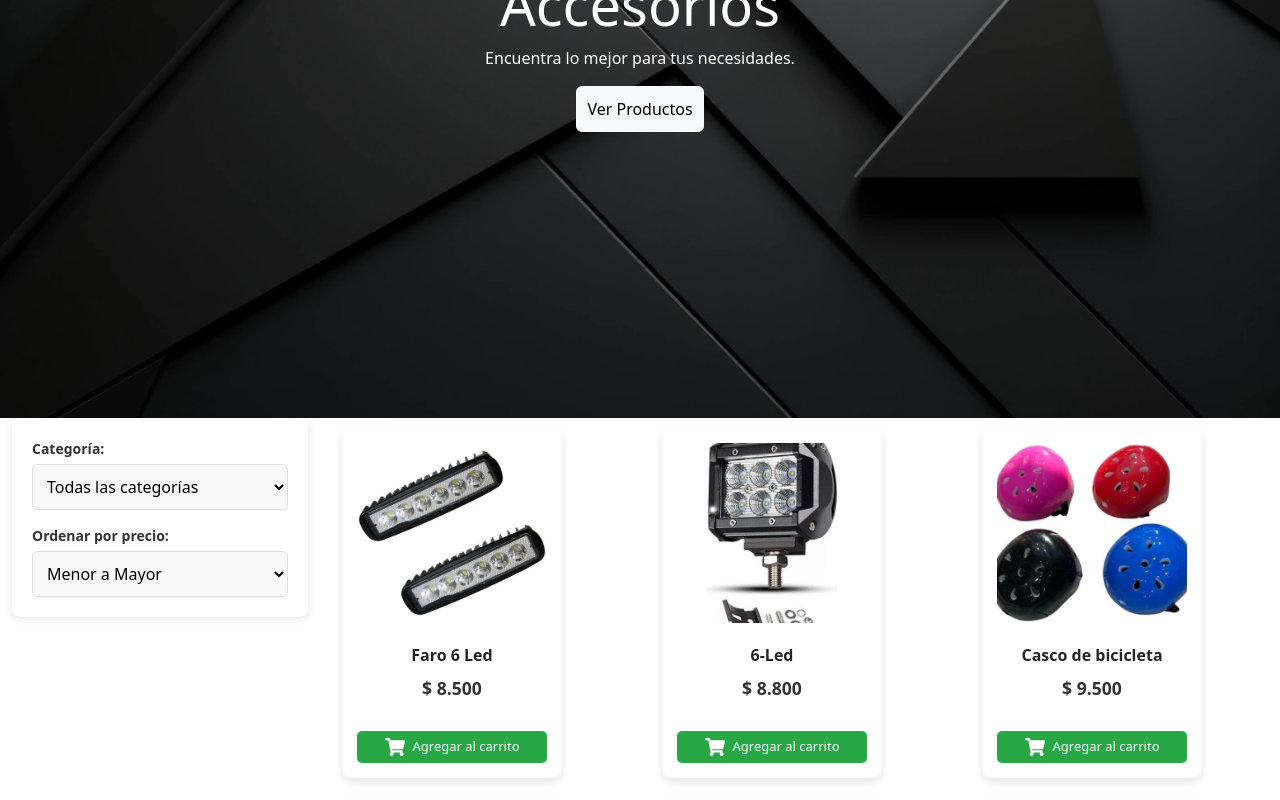
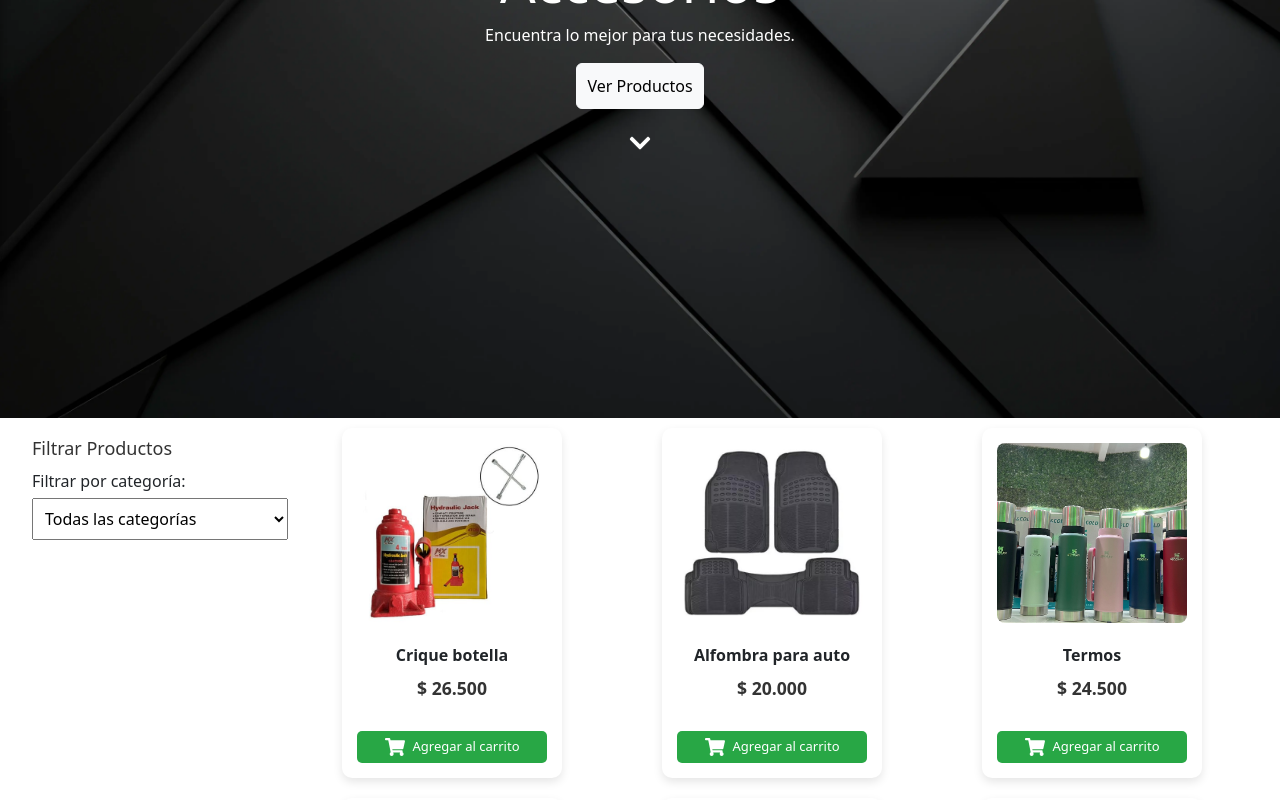
Before and after one commit to anagonzalezS/tienda_Jbdaccesorios, a React (Vite) app: page / in a window 1280 px wide. Shown: the part 480-1280 px from the top of the page. Built offline with nearby package versions, Linux system fonts and the light colour scheme.

Commit message:
modifico diseño

```diff
--- a/src/App.jsx
+++ b/src/App.jsx
@@ -1,5 +1,5 @@
-import React, { useState, useEffect } from 'react';
-import { BrowserRouter as Router, Route, Routes } from 'react-router-dom'; // Importar React Router
+import React, { useState } from 'react';
+import { BrowserRouter as Router, Route, Routes } from 'react-router-dom';
 import '@fortawesome/fontawesome-free/css/all.min.css';
 
 import Navbar from './components/Navbar.jsx';
@@ -7,60 +7,49 @@ import Portada from './components/Portada.jsx';
 import Productos from './components/Productos.jsx';
 import Ubicacion from './components/Ubicacion.jsx';
 import Footer from './components/Footer.jsx';
-import productos from './data/productos';
-import Compra from './components/Compra';  // Importamos el formulario de compra
-import CarritoModal from './components/CarritoModal'; // Importamos el modal del carrito
+import Compra from './components/Compra';
+import CarritoModal from './components/CarritoModal';
+import Filtros from './components/Filtros';
+import productos from './data/productos.jsx';
+
+const categorias = [
+  { value: 'all', label: 'Todas las categorías' },
+  { value: 'Bicicletas', label: 'Bicicletas' },
+  { value: 'Auto', label: 'Auto' },
+  { value: 'Equipo de mate', label: 'Equipo de mate' },
+  { value: 'Moto', label: 'Moto' },
+  { value: 'Herramientas', label: 'Herramientas' },
+  { value: 'Iluminación', label: 'Iluminación' },
+  { value: 'Seguridad', label: 'Seguridad' },
+  { value: 'Camping', label: 'Camping' },
+  { value: 'Accesorios', label: 'Accesorios' },
+  { value: 'Audio', label: 'Audio' },
+];
 
 function App() {
   const [productosList, setProductosList] = useState(productos);
-  const [carrito, setCarrito] = useState([]);  // Inicializamos carrito como un array vacío
-  const [showCarritoModal, setShowCarritoModal] = useState(false); // Estado para controlar la visibilidad del modal
+  const [carrito, setCarrito] = useState([]);
+  const [showCarritoModal, setShowCarritoModal] = useState(false);
+  const [isFiltroLateralOpen, setIsFiltroLateralOpen] = useState(false);
 
-  // Cargar el carrito desde localStorage al montar el componente
-  useEffect(() => {
-    const carritoGuardado = localStorage.getItem("carrito");
-    if (carritoGuardado) {
-      setCarrito(JSON.parse(carritoGuardado));
+  const filterProductos = (categoria) => {
+    if (categoria) {
+      const filtered = productos.filter(producto => producto.categoria === categoria);
+      setProductosList(filtered);
+    } else {
+      setProductosList(productos);
     }
-  }, []);
-
-  // Guardar en localStorage cada vez que cambia el carrito
-  useEffect(() => {
-    localStorage.setItem("carrito", JSON.stringify(carrito));
-  }, [carrito]);
-
-  // Función para agregar productos al carrito
-  const agregarAlCarrito = (producto, cantidad) => {
-    setCarrito((prevCarrito) => {
-      const existeProducto = prevCarrito.find((item) => item.id === producto.id);
-      if (existeProducto) {
-        return prevCarrito.map((item) =>
-          item.id === producto.id ? { ...item, cantidad: item.cantidad + cantidad } : item
-        );
-      }
-      return [...prevCarrito, { ...producto, cantidad }];
-    });
-
-    setShowCarritoModal(true); // 🔥 Esto abre automáticamente el carrito modal
   };
 
-
-  // Función para eliminar productos del carrito
-  const eliminarDelCarrito = (idProducto) => {
-    setCarrito(carrito.filter(producto => producto.id !== idProducto));
-  };
-
-  // Función para abrir el modal del carrito
-  const onCarritoClick = () => {
-    setShowCarritoModal(true);
+  const toggleFiltroLateral = () => {
+    setIsFiltroLateralOpen(!isFiltroLateralOpen);
   };
 
   return (
     <Router>
       <div>
-        <Navbar carrito={carrito} onCarritoClick={onCarritoClick} />
+        <Navbar carrito={carrito} onCarritoClick={() => setShowCarritoModal(true)} onToggleFiltroLateral={toggleFiltroLateral} />
 
-        {/* Modal del carrito */}
         <CarritoModal
           showModal={showCarritoModal}
           handleClose={() => setShowCarritoModal(false)}
@@ -68,7 +57,11 @@ function App() {
           setCarrito={setCarrito}
         />
 
-        {/* Definir las rutas */}
+        {/* Barra lateral de filtros */}
+        <div className={`filtro-lateral-container ${isFiltroLateralOpen ? 'open' : ''}`}>
+          <Filtros categorias={categorias} onFilter={filterProductos} />
+        </div>
+
         <Routes>
           <Route path="/" element={
             <>
@@ -80,8 +73,10 @@ function App() {
                 <Productos
                   productos={productosList}
                   carrito={carrito}
-                  agregarAlCarrito={agregarAlCarrito}
-                  eliminarDelCarrito={eliminarDelCarrito}
+                  agregarAlCarrito={() => {}}
+                  eliminarDelCarrito={() => {}}
+                  onFilter={filterProductos} // Pasa la función de filtrado
+                  categorias={categorias}
                 />
               </section>
 
@@ -93,7 +88,6 @@ function App() {
             </>
           } />
 
-          {/* Ruta para la página del formulario de compra */}
           <Route path="/compra" element={<Compra carrito={carrito} />} />
         </Routes>
       </div>
--- a/src/components/Filtros.css
+++ b/src/components/Filtros.css
@@ -1,59 +1,70 @@
-/* Estilos generales */
-.sidebar {
-  width: 100%;
+.filtro-lateral-container {
+  position: fixed;
+  top: 0;
+  left: 0;
+  width: 250px;
+  height: 100vh;
+  background-color: white;
+  box-shadow: 2px 0 5px rgba(0, 0, 0, 0.2);
+  transform: translateX(-100%);
+  transition: transform 0.3s ease-in-out;
+  z-index: 1000;
+  overflow-y: auto;
   padding: 20px;
-  background-color: #ffffff;
-  border-radius: 8px;
-  box-shadow: 0 2px 10px rgba(0, 0, 0, 0.1);
-  margin-bottom: 20px;
 }
 
-/* Contenedor flexible */
-.filtros-container {
-  display: flex;
-  flex-direction: column;
-  gap: 15px;
+.filtro-lateral-container.open {
+  transform: translateX(0);
 }
 
-/* Estilo de cada filtro */
-.filtro-item label {
-  font-size: 14px;
-  font-weight: bold;
-  color: #333;
+.filtro-lateral {
+  padding: 20px;
+}
+
+.filtro-lateral h2 {
+  font-size: 18px;
+  margin-bottom: 10px;
+}
+
+.filtro-label {
+  display: block;
   margin-bottom: 5px;
+}
+
+.filtro-select {
+  width: 100%;
+  padding: 8px;
+}
+
+/* Fondo oscuro al abrir el filtro */
+.overlay {
+  position: fixed;
+  top: 0;
+  left: 0;
+  width: 100vw;
+  height: 100vh;
+  background: rgba(0, 0, 0, 0.5);
+  display: none;
+  z-index: 900;
+}
+
+.overlay.open {
   display: block;
 }
 
-.filtro-item select {
-  width: 100%;
-  padding: 10px;
-  font-size: 16px;
-  border: 1px solid #ddd;
-  border-radius: 6px;
-  background-color: #f9f9f9;
-  cursor: pointer;
-}
-
-/* Respuesta en pantallas pequeñas (móvil) */
-@media (max-width: 576px) {
-  .sidebar {
-    padding: 15px;
-    box-shadow: none;
+/* Estilos para móviles */
+@media (max-width: 768px) {
+  .filtro-lateral-container {
+    width: 100%;
+    height: auto;
+    max-height: 80vh;
+    transform: translateY(-100%);
+    left: 0;
+    top: 0;
+    border-radius: 0 0 10px 10px;
   }
 
-  .filtros-container {
-    flex-direction: row;
-    flex-wrap: wrap;
-    gap: 10px;
-    justify-content: space-between;
-  }
-
-  .filtro-item {
-    flex: 1 1 48%; /* Hace que los filtros se acomoden en dos columnas */
-  }
-
-  .filtro-item select {
-    font-size: 14px;
-    padding: 8px;
+  .filtro-lateral-container.open {
+    transform: translateY(0);
   }
 }
--- a/src/components/Filtros.jsx
+++ b/src/components/Filtros.jsx
@@ -1,59 +1,32 @@
-import React, { useState, useEffect } from 'react';
-import './Filtros.css'; // Importamos los estilos
+import React, { useState } from 'react';
+import './Filtros.css';
 
-const Filtros = ({ productos, setProductosFiltrados }) => {
-  const [orden, setOrden] = useState('asc');
-  const [categoria, setCategoria] = useState('all');
+const Filtros = ({ categorias, onFilter }) => {
+  const [selectedCategory, setSelectedCategory] = useState('all');
 
-  const categorias = [
-    { value: 'all', label: 'Todas las categorías' },
-    { value: 'Bicicletas', label: 'Bicicletas' },
-    { value: 'Auto', label: 'Auto' },
-    { value: 'Equipo de mate', label: 'Equipo de mate' },
-    { value: 'Moto', label: 'Moto' },
-    { value: 'Herramientas', label: 'Herramientas' },
-    { value: 'Iluminación', label: 'Iluminación' },
-    { value: 'Seguridad', label: 'Seguridad' },
-    { value: 'Camping', label: 'Camping' },
-    { value: 'Accesorios', label: 'Accesorios' },
-    { value: 'Audio', label: 'Audio' },
-  ];
+  if (!Array.isArray(categorias)) {
+    console.error("La prop 'categorias' debe ser un arreglo");
+    return null;
+  }
 
-  useEffect(() => {
-    let productosFiltrados = productos.filter((producto) =>
-      categoria === 'all' ? true : producto.categoria === categoria
-    );
-
-    productosFiltrados.sort((a, b) =>
-      orden === 'asc' ? a.precio - b.precio : b.precio - a.precio
-    );
-
-    setProductosFiltrados(productosFiltrados);
-  }, [productos, orden, categoria, setProductosFiltrados]);
+  const handleChange = (event) => {
+    const selectedValue = event.target.value;
+    setSelectedCategory(selectedValue);
+    onFilter(selectedValue === 'all' ? '' : selectedValue);
+  };
 
   return (
-    <aside className="sidebar">
-      <div className="filtros-container">
-        <div className="filtro-item">
-          <label htmlFor="categoria">Categoría:</label>
-          <select id="categoria" value={categoria} onChange={(e) => setCategoria(e.target.value)}>
-            {categorias.map((cat) => (
-              <option key={cat.value} value={cat.value}>
-                {cat.label}
-              </option>
-            ))}
-          </select>
-        </div>
-
-        <div className="filtro-item">
-          <label htmlFor="orden">Ordenar por precio:</label>
-          <select id="orden" value={orden} onChange={(e) => setOrden(e.target.value)}>
-            <option value="asc">Menor a Mayor</option>
-            <option value="desc">Mayor a Menor</option>
-          </select>
-        </div>
-      </div>
-    </aside>
+    <div className="filtro-lateral">
+      <h2>Filtrar Productos</h2>
+      <label htmlFor="categoria" className="filtro-label">Filtrar por categoría:</label>
+      <select id="categoria" value={selectedCategory} onChange={handleChange} className="filtro-select">
+        {categorias.map((categoria) => (
+          <option key={categoria.value} value={categoria.value}>
+            {categoria.label}
+          </option>
+        ))}
+      </select>
+    </div>
   );
 };
 
--- a/src/components/Portada.css
+++ b/src/components/Portada.css
@@ -10,7 +10,7 @@
 
 /* Contenido principal (texto y botón) en el centro de la pantalla */
 .main-content {
-    height: 100%; /* Cambiado de 80vh a 100% para llenar toda la altura disponible */
+  height: 100%; /* Llenar toda la altura disponible */
   display: flex;
   flex-direction: column;
   justify-content: center; /* Centrado vertical */
@@ -22,3 +22,37 @@
   transform: translate(-50%, -50%); /* Centrado exacto */
   z-index: 1; /* Asegura que el texto se muestre por encima de la imagen */
 }
+
+/* Flecha hacia abajo sutil */
+.arrow-container {
+  margin-top: 20px;
+}
+
+.arrow {
+  font-size: 24px;
+  animation: bounce 1s infinite;
+}
+
+@keyframes bounce {
+  0%, 100% {
+      transform: translateY(0);
+  }
+  50% {
+      transform: translateY(10px);
+  }
+}
+
+/* Estilos para pantallas pequeñas */
+@media (max-width: 767px) {
+  .display-4 {
+      font-size: 2.5rem;
+  }
+
+  p {
+      font-size: 1.2rem;
+  }
+
+  .arrow {
+      font-size: 28px;
+  }
+}
--- a/src/components/Portada.jsx
+++ b/src/components/Portada.jsx
@@ -1,15 +1,35 @@
-import React from 'react';
+import React, { useRef } from 'react';
 import { Button } from 'react-bootstrap';
+import { FaChevronDown } from 'react-icons/fa';  // Si sigues usando la flecha hacia abajo
+import Productos from './Productos';  // Asegúrate de importar el componente Productos
 import './Portada.css';
 
 const Portada = ({ handleCategoriaChange }) => {
+  // Referencia a la sección de productos
+  const productosRef = useRef(null);
+
+  // Función para desplazar hacia la sección de productos
+  const irAProductos = () => {
+    productosRef.current.scrollIntoView({ behavior: 'smooth' });
+  };
+
   return (
+    <div>
+      {/* Sección Hero */}
       <div className="hero">
-            {/* Imagen de portada */}
         <div className="main-content d-flex flex-column justify-content-center align-items-center text-center text-white">
           <h1 className="display-4">Bienvenido a JBD Accesorios</h1>
           <p>Encuentra lo mejor para tus necesidades.</p>
-                <Button variant="light" onClick={handleCategoriaChange}>Ver Productos</Button>
+          <Button variant="light" onClick={irAProductos}>Ver Productos</Button>
+          <div className="arrow-container">
+            <FaChevronDown className="arrow" />
+          </div>
+        </div>
+      </div>
+
+      {/* Sección de productos */}
+      <div ref={productosRef}>
+        <Productos />
       </div>
     </div>
   );
--- a/src/components/Productos.jsx
+++ b/src/components/Productos.jsx
@@ -1,13 +1,12 @@
-import React, { useState } from 'react';
+import React, { useState, useEffect } from 'react';
 import ProductoCard from "./ProductoCard";
-import Filtros from "./Filtros";
 import Modal from "./Modal";
 import CarritoModal from "./CarritoModal";
 import { Container, Row, Col, Button } from "react-bootstrap";
+import Filtros from './Filtros'; // Asegúrate de importar el componente Filtros
 import './Productos.css';
 
-const Productos = ({ productos, carrito, agregarAlCarrito, mostrarCarrito, setMostrarCarrito }) => {
-  const [productosFiltrados, setProductosFiltrados] = useState(productos);
+const Productos = ({ productos = [], carrito, agregarAlCarrito, mostrarCarrito, setMostrarCarrito, onFilter, categorias }) => {
   const [mostrarModal, setMostrarModal] = useState(false);
   const [productoModal, setProductoModal] = useState(null);
   const [cantidadVisible, setCantidadVisible] = useState(6); // Inicialmente muestra 6 productos
@@ -30,11 +29,12 @@ const Productos = ({ productos, carrito, agregarAlCarrito, mostrarCarrito, setMo
     <Container fluid>
       <Row>
         <Col xs={12} md={3} className="sidebar-col">
-          <Filtros productos={productos} setProductosFiltrados={setProductosFiltrados} />
+          {/* Agregar el componente Filtros aquí */}
+          <Filtros categorias={categorias} onFilter={onFilter} />
         </Col>
         <Col xs={12} md={9}>
           <Row>
-            {productosFiltrados.slice(0, cantidadVisible).map((producto) => (
+            {productos.slice(0, cantidadVisible).map((producto) => (
               <Col key={producto.id} xs={6} sm={4} md={4} lg={4}>
                 <ProductoCard producto={producto} abrirModal={abrirModal} />
               </Col>
@@ -42,12 +42,11 @@ const Productos = ({ productos, carrito, agregarAlCarrito, mostrarCarrito, setMo
           </Row>
 
           {/* Botón "Ver más" */}
-          {cantidadVisible < productosFiltrados.length && (
+          {cantidadVisible < productos.length && (
             <div className="ver-mas-container">
-          <Button onClick={mostrarMasProductos} className="btn-ver-mas" variant="none">
-          Ver más
-          </Button>
-
+              <Button onClick={mostrarMasProductos} className="btn-ver-mas" variant="none">
+                Ver más
+              </Button>
             </div>
           )}
         </Col>
```
Also changed, not shown: src/components/Compra.css (+20 -1 lines), src/components/Compra.jsx (+7 -8 lines). Lines whose indentation alone changed are shown as unchanged.
